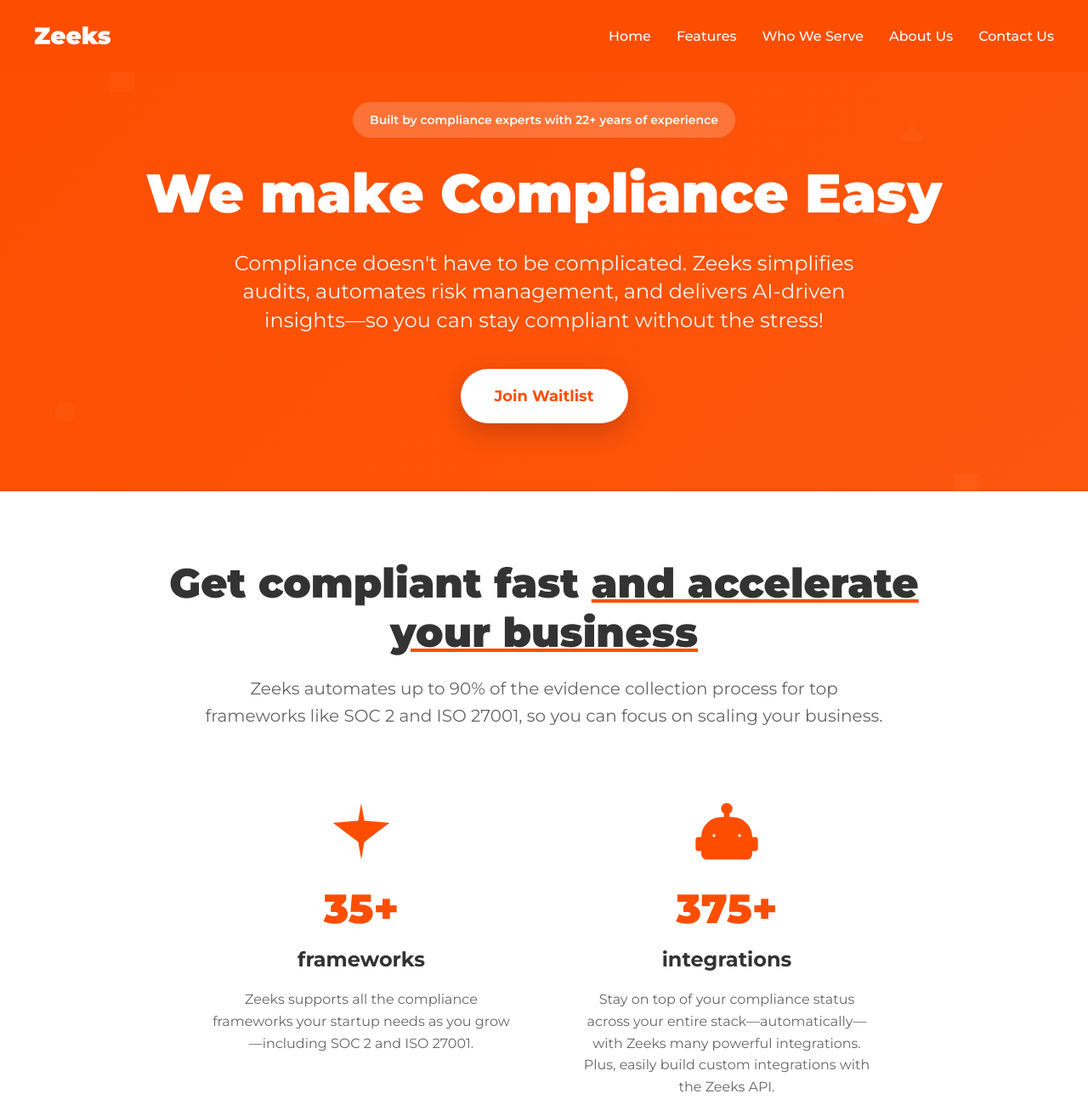
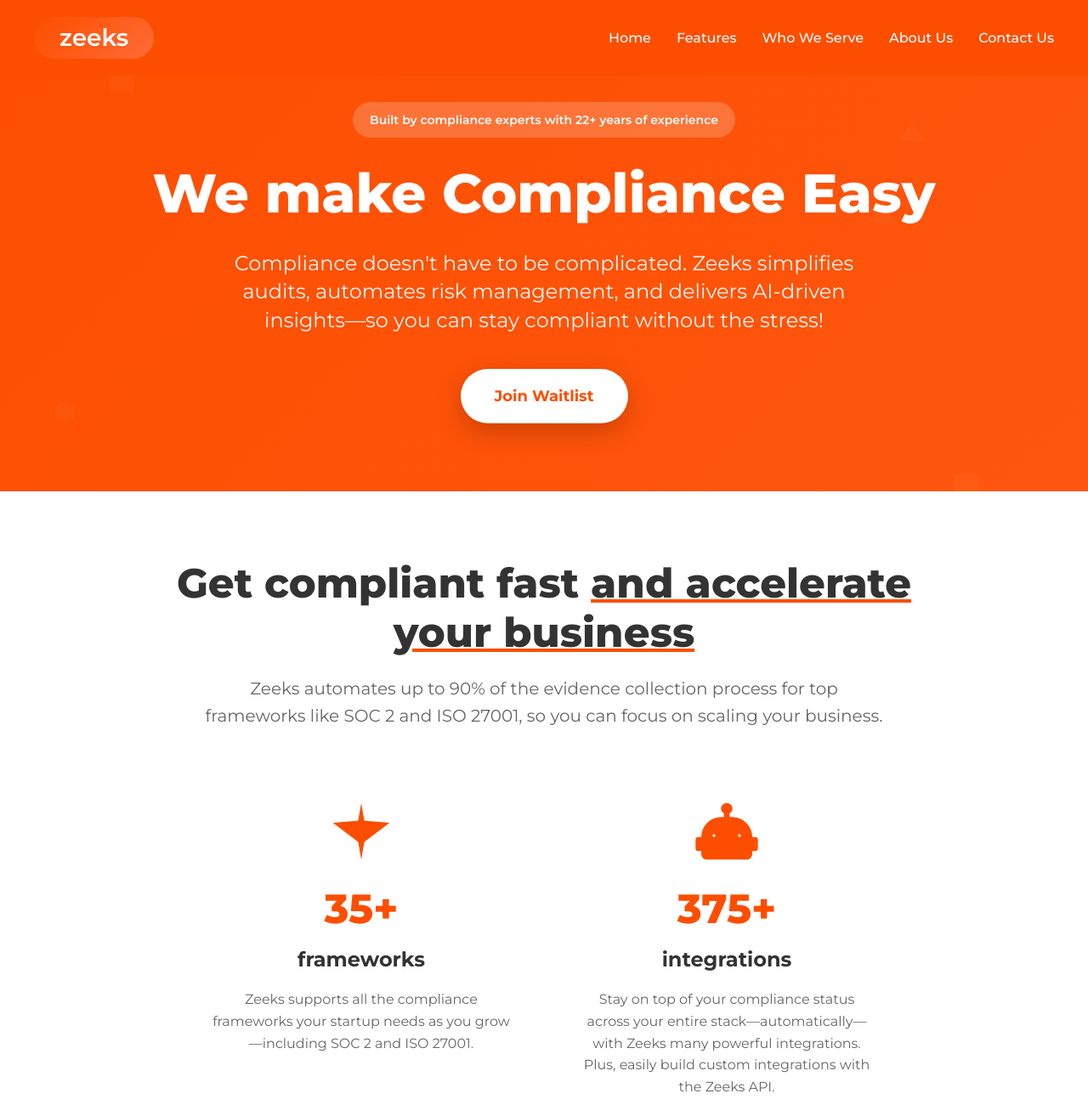
Before and after one commit to mechanicals/zeeks_landing, a plain HTML site: page index.html in a window 1280 px wide. Shown: the top 1300 px of the page at 85% size. Drawn offline with Linux system fonts and the light colour scheme.

Commit message:
font weight fixed.

```diff
--- a/index.html
+++ b/index.html
@@ -39,8 +39,11 @@
 
         .logo {
             font-size: 28px;
-            font-weight: 900;
             color: white;
+            background: linear-gradient(135deg, #fd4e00 0%, #ff6b35 100%);
+            padding: 2px 30px;
+            border-radius: 33px;
+            font-weight: 600;
         }
 
         .nav-menu {
@@ -80,7 +83,7 @@
 
         .hero-title {
             font-size: 64px;
-            font-weight: 900;
+            font-weight: 800;
             line-height: 1.1;
             margin-bottom: 30px;
         }
@@ -127,7 +130,7 @@
         .section-title {
             text-align: center;
             font-size: 48px;
-            font-weight: 900;
+            font-weight: 800;
             margin-bottom: 20px;
         }
 
@@ -260,7 +263,7 @@
             align-items: center;
             justify-content: center;
             font-size: 24px;
-            font-weight: 900;
+            font-weight: 800;
             margin-bottom: 20px;
         }
 
@@ -360,7 +363,7 @@
 
         .popup-title {
             font-size: 48px;
-            font-weight: 900;
+            font-weight: 800;
             color: #333;
             margin-bottom: 20px;
             text-align: center;
@@ -435,7 +438,7 @@
 
         .final-cta h2 {
             font-size: 40px;
-            font-weight: 900;
+            font-weight: 800;
             margin-bottom: 20px;
         }
 
@@ -580,7 +583,7 @@
     </div>
 
     <header class="header">
-        <div class="logo">Zeeks</div>
+        <div class="logo">zeeks</div>
         <nav>
             <ul class="nav-menu">
                 <li><a href="#home">Home</a></li>
@@ -604,7 +607,7 @@
 
     <section class="section section-white">
         <div class="benefits-header">
-            <h2 style="font-size: 48px; font-weight: 900; line-height: 1.2; color: #333; text-align: center; max-width: 900px; margin: 0 auto 20px;">
+            <h2 style="font-size: 48px; font-weight: 800; line-height: 1.2; color: #333; text-align: center; max-width: 900px; margin: 0 auto 20px;">
                 Get compliant fast <u style="text-decoration-color: #fd4e00; text-decoration-thickness: 4px;">and accelerate your business</u>
             </h2>
             <p style="text-align: center; font-size: 20px; margin-bottom: 60px; max-width: 800px; margin-left: auto; margin-right: auto; color: #666;">
@@ -619,7 +622,7 @@
                         <path d="M12 2L13.09 8.26L22 9L13.09 15.74L12 22L10.91 15.74L2 9L10.91 8.26L12 2Z"/>
                     </svg>
                 </div>
-                <h3 style="font-size: 48px; font-weight: 900; color: #fd4e00; margin-bottom: 10px;">35+</h3>
+                <h3 style="font-size: 48px; font-weight: 800; color: #fd4e00; margin-bottom: 10px;">35+</h3>
                 <h4 style="font-size: 24px; font-weight: 700; margin-bottom: 15px; color: #333;">frameworks</h4>
                 <p>Zeeks supports all the compliance frameworks your startup needs as you grow—including SOC 2 and ISO 27001.</p>
             </div>
@@ -630,7 +633,7 @@
                         <path d="M12,2A2,2 0 0,1 14,4C14,4.74 13.6,5.39 13,5.73V7H14A7,7 0 0,1 21,14H22A1,1 0 0,1 23,15V18A1,1 0 0,1 22,19H21V20A2,2 0 0,1 19,22H5A2,2 0 0,1 3,20V19H2A1,1 0 0,1 1,18V15A1,1 0 0,1 2,14H3A7,7 0 0,1 10,7H11V5.73C10.4,5.39 10,4.74 10,4A2,2 0 0,1 12,2M7.5,13A0.5,0.5 0 0,0 7,13.5A0.5,0.5 0 0,0 7.5,14A0.5,0.5 0 0,0 8,13.5A0.5,0.5 0 0,0 7.5,13M16.5,13A0.5,0.5 0 0,0 16,13.5A0.5,0.5 0 0,0 16.5,14A0.5,0.5 0 0,0 17,13.5A0.5,0.5 0 0,0 16.5,13Z"/>
                     </svg>
                 </div>
-                <h3 style="font-size: 48px; font-weight: 900; color: #fd4e00; margin-bottom: 10px;">375+</h3>
+                <h3 style="font-size: 48px; font-weight: 800; color: #fd4e00; margin-bottom: 10px;">375+</h3>
                 <h4 style="font-size: 24px; font-weight: 700; margin-bottom: 15px; color: #333;">integrations</h4>
                 <p>Stay on top of your compliance status across your entire stack—automatically—with Zeeks many powerful integrations. Plus, easily build custom integrations with the Zeeks API.</p>
             </div>
@@ -752,7 +755,7 @@
 
     <section class="final-cta" style="background: white; padding: 0 0 0 0; position: relative; margin-top: -36px">
         <div style="background: linear-gradient(135deg, #fd4e00 0%, #ff6b35 100%); margin: 0 60px; border-radius: 20px; padding: 60px 40px; text-align: center; position: relative; z-index: 10; transform: translateY(160px);">
-            <h2 style="font-size: 40px; font-weight: 900; margin-bottom: 20px; color: white;">Be The First To Use Zeeks</h2>
+            <h2 style="font-size: 40px; font-weight: 800; margin-bottom: 20px; color: white;">Be The First To Use Zeeks</h2>
             <p style="font-size: 18px; margin-bottom: 40px; opacity: 0.9; color: white;">Join the waitlist and be the first to experience effortless, AI-powered compliance management. Stay ahead, stay compliant!</p>
             <a href="#demo" class="cta-button" style="background: white; color: #fd4e00;">Request a demo</a>
         </div>
@@ -762,7 +765,7 @@
         <div style="max-width: 1200px; margin: 0 auto;">
             <div style="display: grid; grid-template-columns: 2fr 1fr 1fr 1fr; gap: 60px; margin-bottom: 40px;">
                 <div>
-                    <div style="font-size: 28px; font-weight: 900; color: white; margin-bottom: 20px;">Zeeks</div>
+                    <div style="font-size: 28px; font-weight: 800; color: white; margin-bottom: 20px;">Zeeks</div>
                     <p style="font-size: 16px; line-height: 1.6; color: #ccc; margin-bottom: 20px;">
                         AI-powered compliance solutions that make regulatory management simple, smart, and efficient. Built by experts with 22+ years of experience.
                     </p>
```
